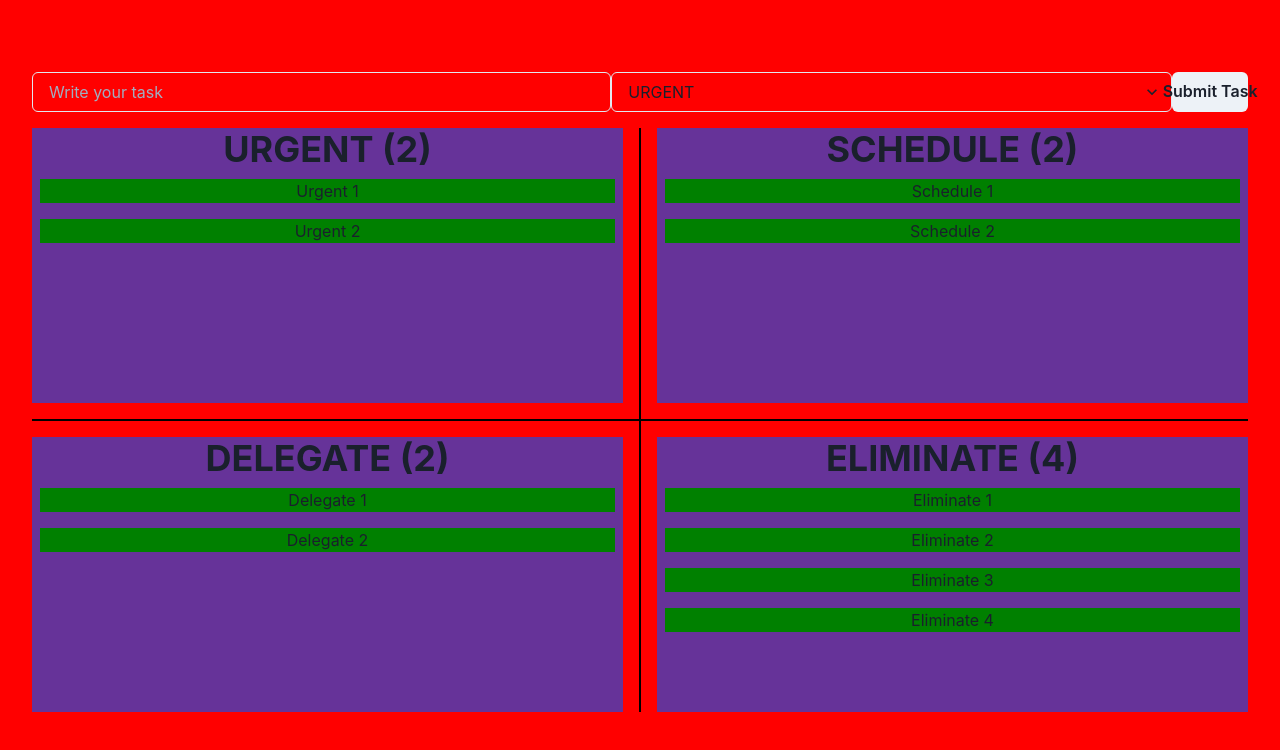
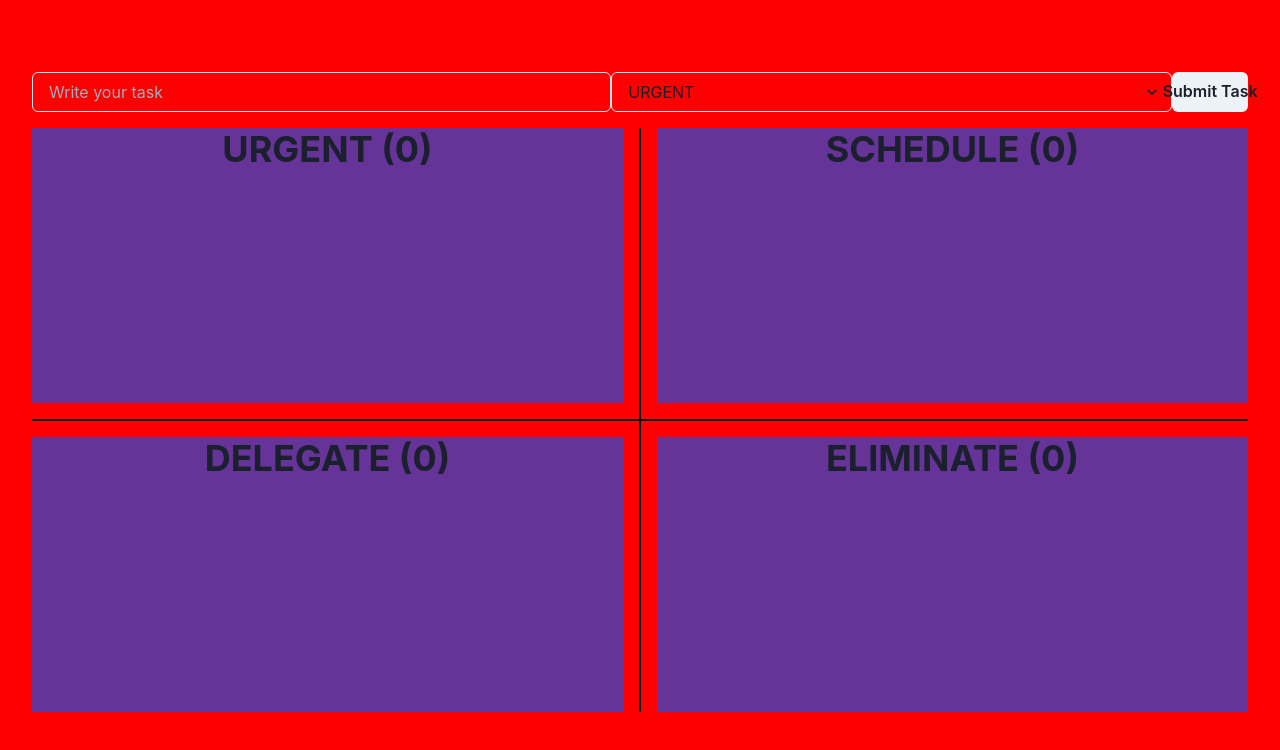
Before and after one commit to himanshuc11/Eisenhower-matrix, a React (Create React App) app: page / in a window 1280 px wide. Shown: the top 750 px of the page. Built offline with nearby package versions, Linux system fonts and the light colour scheme.

Commit message:
Implemented localStorage Feature

```diff
--- a/src/AddTask.js
+++ b/src/AddTask.js
@@ -36,9 +36,12 @@ function AddTask() {
       return;
     }
 
+    const matrixKey = parseInt(localStorage.getItem("matrix-key"));
+    localStorage.setItem("matrix-key", matrixKey + 1);
+
     setTaskData("");
     setSelectData("urgent");
-    dispatch(addTask(taskId, content, columnId));
+    dispatch(addTask(`task-${matrixKey}`, content, columnId));
   };
 
   return (
--- a/src/redux/configureStore.js
+++ b/src/redux/configureStore.js
@@ -3,7 +3,6 @@ import counterReducer from "./ducks/counter";
 import gridReducer from "./ducks/grid";
 
 const reducer = combineReducers({
-  counter: counterReducer,
   grid: gridReducer,
 });
 
--- a/src/redux/ducks/grid.js
+++ b/src/redux/ducks/grid.js
@@ -2,6 +2,53 @@ const MOVE_WITHIN_COLUMN = "move_within_column";
 const MOVE_ACROSS_COLUMN = "move_across_column";
 const DELETE_TASK = "delete_task";
 const ADD_TASK = "add_task";
+
+const persistedData = (function readPersistedData() {
+  if (!localStorage.getItem("matrix")) {
+    localStorage.setItem("matrix-key", 0);
+    const initialState = {
+      tasks: {
+        // "task-1": { id: "task-1", content: "Urgent 1" },
+      },
+
+      columns: {
+        urgent: {
+          id: "urgent",
+          title: "Do these tasks now",
+          // taskIds: ["task-1", "task-2"],
+          taskIds: [],
+        },
+
+        schedule: {
+          id: "schedule",
+          title: "Schedule task for later",
+          // taskIds: ["task-3", "task-4"],
+          taskIds: [],
+        },
+
+        delegate: {
+          id: "delegate",
+          title: "Delegate to someone else",
+          // taskIds: ["task-5", "task-6"],
+          taskIds: [],
+        },
+
+        eliminate: {
+          id: "eliminate",
+          title: "These tasks should be eliminated",
+          // taskIds: ["task-7", "task-8", "task-9", "task-10"],
+          taskIds: [],
+        },
+      },
+    };
+    return initialState;
+  }
+
+  let data = localStorage.getItem("matrix");
+  data = JSON.parse(data);
+  console.log(data);
+  return data;
+})();
 
 export const moveWithinColumn = (columnId, task) => {
   return { type: MOVE_WITHIN_COLUMN, columnId: columnId, task };
@@ -30,52 +77,8 @@ export const addTask = (id, content, columnId) => {
   return { type: ADD_TASK, id, content, columnId };
 };
 
-const initialState = {
-  tasks: {
-    "task-1": { id: "task-1", content: "Urgent 1" },
-    "task-2": { id: "task-2", content: "Urgent 2" },
-
-    "task-3": { id: "task-3", content: "Schedule 1" },
-    "task-4": { id: "task-4", content: "Schedule 2" },
-
-    "task-5": { id: "task-5", content: "Delegate 1" },
-    "task-6": { id: "task-6", content: "Delegate 2" },
-
-    "task-7": { id: "task-7", content: "Eliminate 1" },
-    "task-8": { id: "task-8", content: "Eliminate 2" },
-    "task-9": { id: "task-9", content: "Eliminate 3" },
-    "task-10": { id: "task-10", content: "Eliminate 4" },
-    "task-11": { id: "task-11", content: "Eliminate 5" },
-  },
-
-  columns: {
-    urgent: {
-      id: "urgent",
-      title: "Do these tasks now",
-      taskIds: ["task-1", "task-2"],
-    },
-
-    schedule: {
-      id: "schedule",
-      title: "Schedule task for later",
-      taskIds: ["task-3", "task-4"],
-    },
-
-    delegate: {
-      id: "delegate",
-      title: "Delegate to someone else",
-      taskIds: ["task-5", "task-6"],
-    },
-
-    eliminate: {
-      id: "eliminate",
-      title: "These tasks should be eliminated",
-      taskIds: ["task-7", "task-8", "task-9", "task-10"],
-    },
-  },
-};
-
-const gridReducer = (state = initialState, action) => {
+const gridReducer = (state = persistedData, action) => {
+  if (!state) return;
   let newState = JSON.parse(JSON.stringify(state));
 
   switch (action.type) {
@@ -88,11 +91,8 @@ const gridReducer = (state = initialState, action) => {
         action.destinationColumnTask;
       break;
     case ADD_TASK:
-      // console.log("Adding Task");
       newState.tasks[action.id] = { id: action.id, content: action.content };
-      // console.log(action);
       newState.columns[action.columnId].taskIds.push(action.id);
-      // console.log(action);
       break;
     case DELETE_TASK:
       console.log("Delete Task");
```
